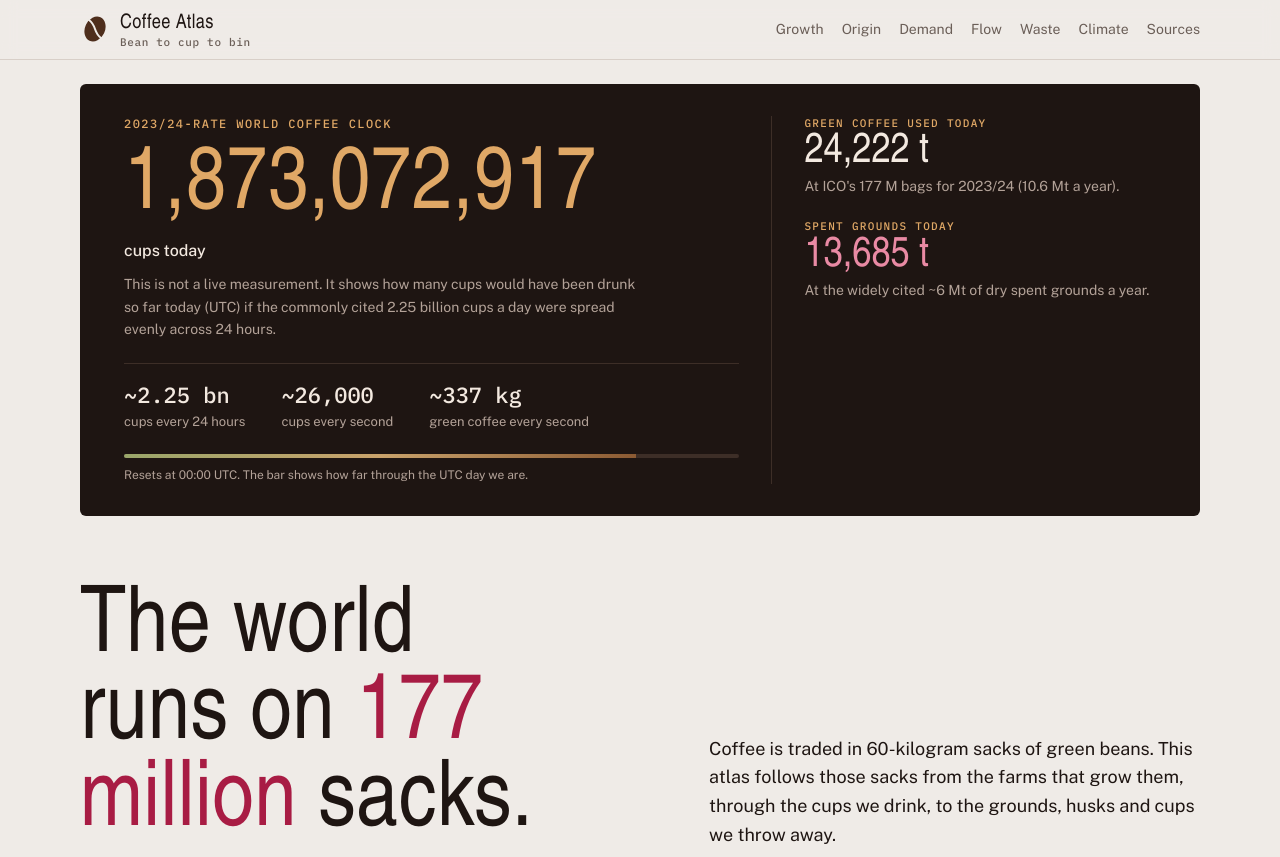
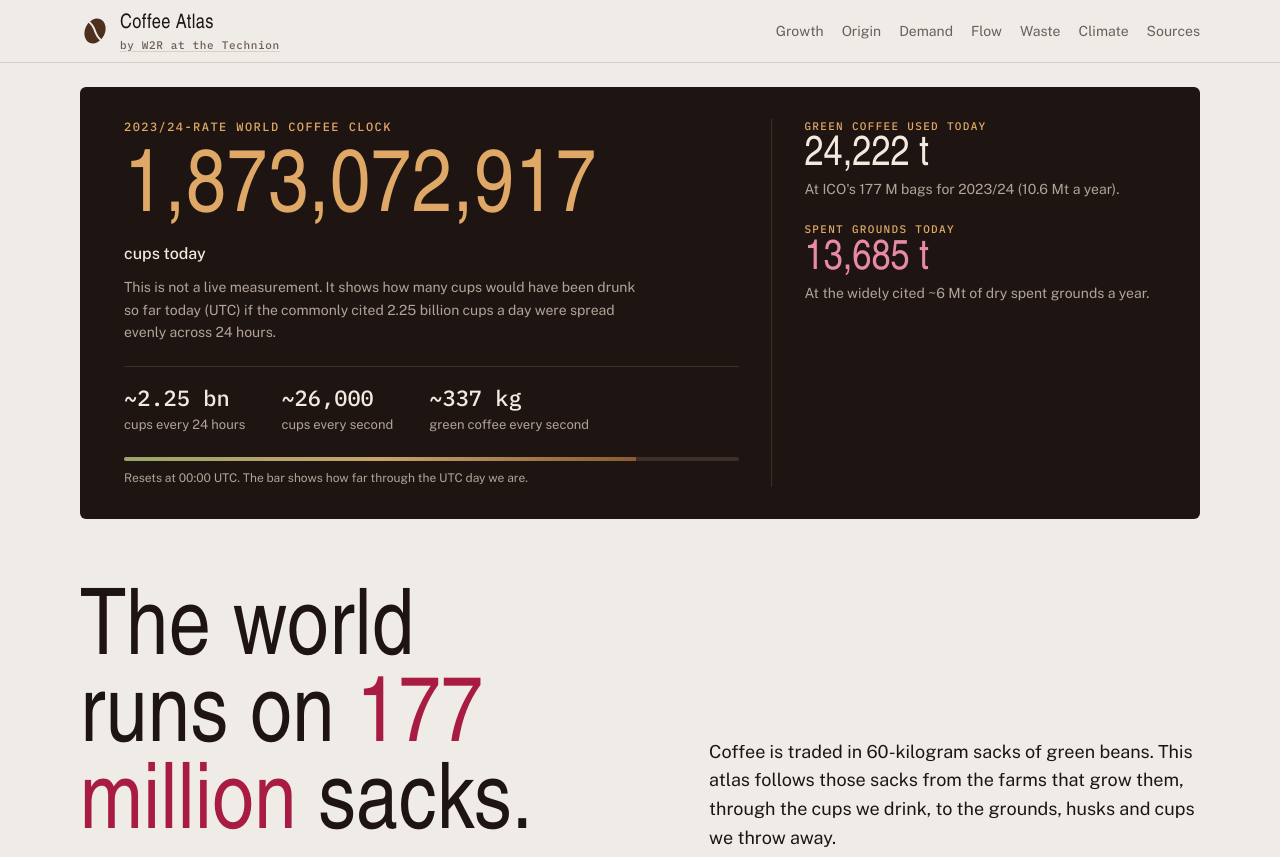
Before and after one commit to royposmanik/coffee-atlas, a plain HTML site: page index.html in a window 1280 px wide. Shown: the top 857 px of the page. Drawn offline with nearby package versions, Linux system fonts and the light colour scheme; a web font is replaced by a local one.

Commit message:
Add W2R at the Technion credit under the title
Co-Authored-By: Claude Opus 5.5 <noreply@anthropic.com>

```diff
--- a/index.html
+++ b/index.html
@@ -54,7 +54,10 @@ header.top .wrap{display:flex;align-items:center;justify-content:space-between;g
 .brand{display:flex;align-items:center;gap:10px;text-decoration:none}
 .brand svg{flex:none}
 .brand b{font:400 20px/1 var(--display);letter-spacing:.02em}
-.brand span{display:block;font:500 11px/1.2 var(--mono);color:var(--muted);letter-spacing:.06em}
+.brand span{display:block;font:500 11px/1.2 var(--mono);color:var(--muted);letter-spacing:.06em;margin-top:3px}
+.brand span a{text-decoration:underline;text-decoration-color:var(--line);text-underline-offset:2px}
+.brand span a:hover{color:var(--cherry);text-decoration-color:currentColor}
+.brand > a{display:flex}
 nav.links{display:flex;gap:18px;flex-wrap:wrap}
 nav.links a{font-size:14px;text-decoration:none;color:var(--muted)}
 nav.links a:hover{color:var(--ink)}
@@ -198,10 +201,10 @@ footer{margin-block:64px 40px;padding-top:18px;border-top:1px solid var(--line);
 <body>
 
 <header class="top"><div class="wrap">
-  <a class="brand" href="#top">
-    <svg width="30" height="30" viewBox="0 0 30 30" aria-hidden="true"><ellipse cx="15" cy="15" rx="10" ry="13" fill="var(--r3)" transform="rotate(25 15 15)"/><path d="M9 6 C17 12 13 18 21 24" stroke="var(--bg)" stroke-width="2" fill="none" stroke-linecap="round"/></svg>
-    <div><b>Coffee Atlas</b><span>Bean to cup to bin</span></div>
-  </a>
+  <div class="brand">
+    <a href="#top" aria-label="Coffee Atlas, back to top"><svg width="30" height="30" viewBox="0 0 30 30" aria-hidden="true"><ellipse cx="15" cy="15" rx="10" ry="13" fill="var(--r3)" transform="rotate(25 15 15)"/><path d="M9 6 C17 12 13 18 21 24" stroke="var(--bg)" stroke-width="2" fill="none" stroke-linecap="round"/></svg></a>
+    <div><a href="#top" style="text-decoration:none"><b>Coffee Atlas</b></a><span><a href="https://w2r-lab.vercel.app/index.html" target="_blank" rel="noopener">by W2R at the Technion</a></span></div>
+  </div>
   <nav class="links">
     <a href="#growth">Growth</a><a href="#origin">Origin</a><a href="#demand">Demand</a><a href="#flow">Flow</a><a href="#waste">Waste</a><a href="#climate">Climate</a><a href="#sources">Sources</a>
   </nav>
```
